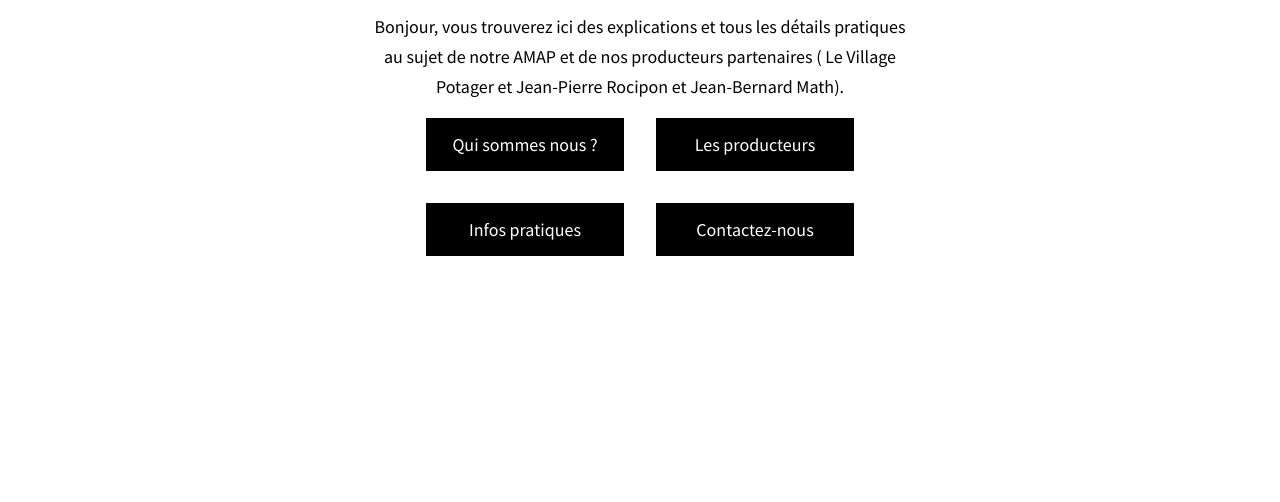
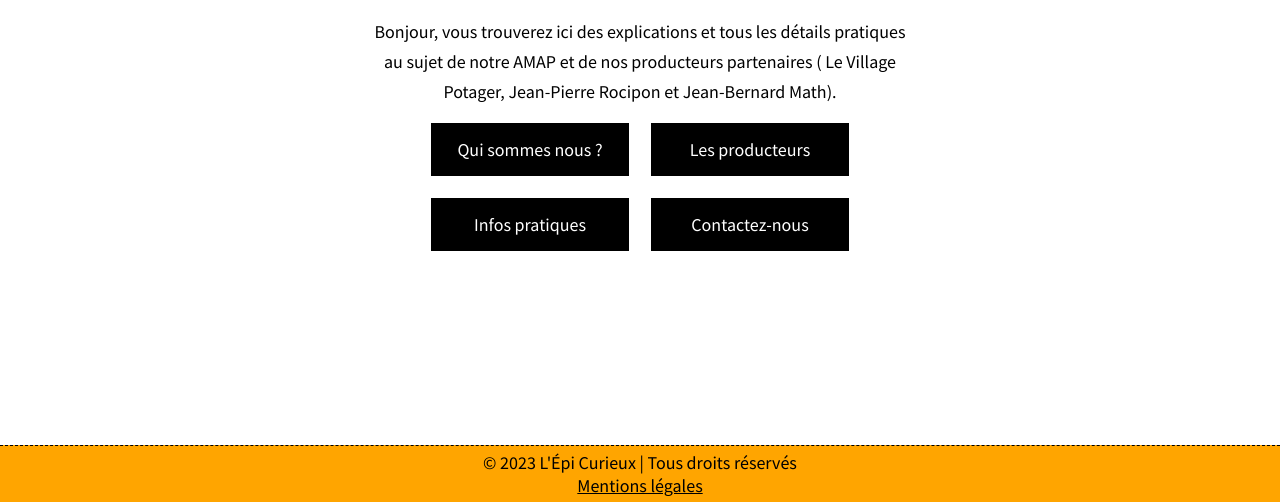
Before and after one commit to RandomElo/epi-curieux, a plain HTML site: page index.html in a window 1280 px wide. Shown: the part 298-800 px from the top of the page. Drawn offline with Linux system fonts and the light colour scheme.

Commit message:
Ajout du footer et finalisation de la page

```diff
--- a/index.html
+++ b/index.html
@@ -42,11 +42,10 @@
         <section>
             <article>
                 <div id="div-presentation">
-                    <p id="presentation">Bonjour, vous trouverez ici des explications et tous les détails pratiques au sujet de notre AMAP et de nos producteurs partenaires ( Le Village Potager et Jean-Pierre Rocipon et Jean-Bernard Math).</p>
+                    <p id="presentation">Bonjour, vous trouverez ici des explications et tous les détails pratiques au sujet de notre AMAP et de nos producteurs partenaires ( Le Village Potager, Jean-Pierre Rocipon et Jean-Bernard Math).</p>
                 </div>
             </article>
             <article>
-                <div class="lien-div">
                 <div class="row">
                     <a href="#" class="lien">Qui sommes nous ?</a>
                     <a href="#" class="lien">Les producteurs</a>
@@ -55,10 +54,13 @@
                     <a href="#" class="lien">Infos pratiques</a>
                     <a href="#" class="lien">Contactez-nous</a>
                 </div>
-                </div>
             </article>
         </section>
     </main>
+    <footer>
+        <p>© 2023 L'Épi Curieux  |  Tous droits réservés</p>
+        <p><a href="1234.com">Mentions légales</a></p>
+    </footer>
 </body>
 <script src="java.js"></script>
 </html>
--- a/style.css
+++ b/style.css
@@ -31,7 +31,8 @@ h2{
     display: flex;
     align-items: center;
     justify-content: center;
-    margin-top: 15px;
+    margin-top: 20px;
+    margin-bottom: 5px;
     line-height: 30px;
 }
 #presentation {
@@ -44,7 +45,7 @@ h2{
 }
 .lien {
   padding: 15px 20px; /*Hauteur et largeur*/
-  margin: 15px 15px;/*Marge sur la côter du blockk*/
+  margin: 10px 10px;/*Marge sur la côter du blockk*/
   width: 200px; /* Définir la largeur souhaitée */
   text-align: center;/*On centre le texte*/
   color: white;
@@ -56,3 +57,24 @@ h2{
     color: black;
     border: 1px solid black;
 }
+footer {
+    border-top: 1px dashed black;
+    background-color: orange;
+    color: black;
+    position: fixed;
+    left: 0;
+    right: 0;
+    bottom: 0;
+    padding-bottom: 5px;
+    padding-top: 5px;
+}
+footer a{
+    color: black;
+    text-decoration: underline;
+}
+footer a:hover {
+    color: #333;
+}
+footer a:visited {
+    color: black;
+}
```
Lines whose indentation alone changed are shown as unchanged.
